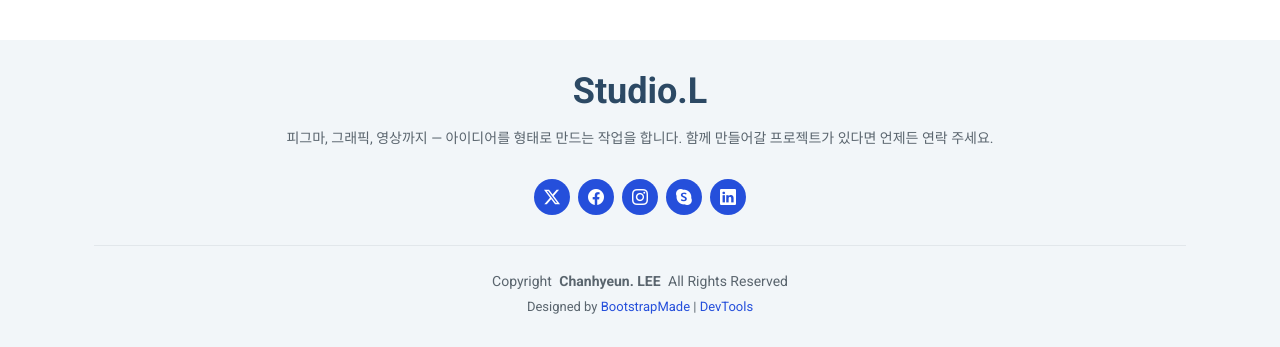
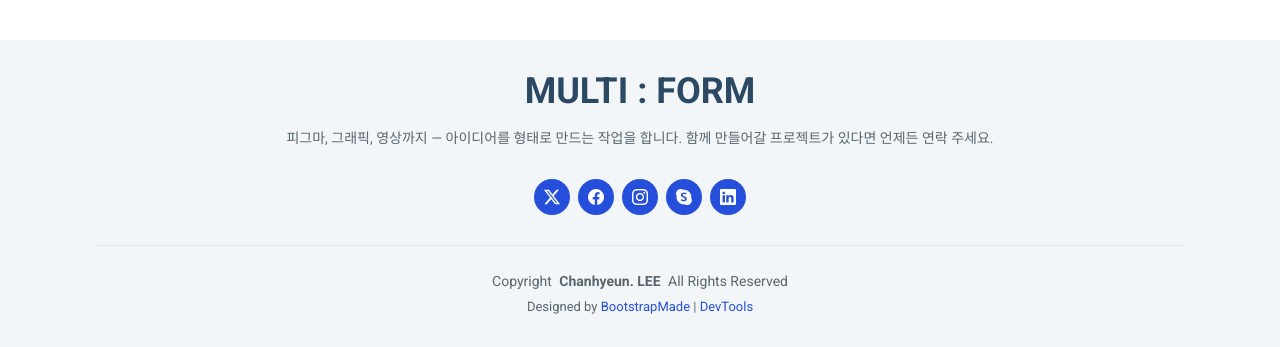
Before and after one commit to sksy1126-dotcom/CH_LEE, a plain HTML site: page index.html in a window 1280 px wide. Shown: the part 6238-6585 px from the top of the page. Drawn offline with Linux system fonts and the light colour scheme; a web font is replaced by a local one.

Commit message:
Update index.html

```diff
--- a/index.html
+++ b/index.html
@@ -526,7 +526,7 @@
 
   <footer id="footer" class="footer light-background">
     <div class="container">
-      <h3 class="sitename">Studio.L</h3>
+      <h3 class="sitename">MULTI : FORM</h3>
       <p>피그마, 그래픽, 영상까지 — 아이디어를 형태로 만드는 작업을 합니다. 함께 만들어갈 프로젝트가 있다면 언제든 연락 주세요.</p>
       <div class="social-links d-flex justify-content-center">
         <a href=""><i class="bi bi-twitter-x"></i></a>
```
